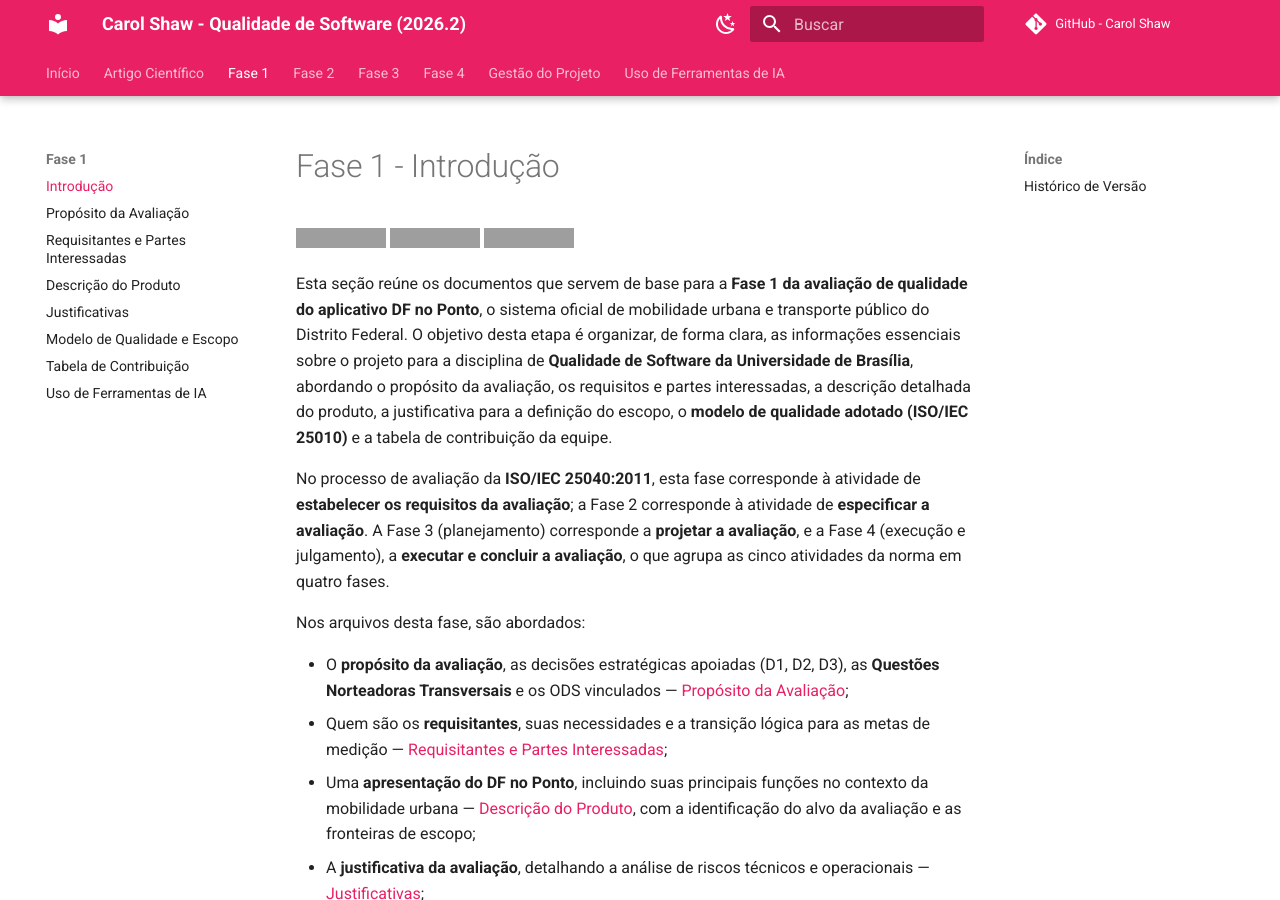
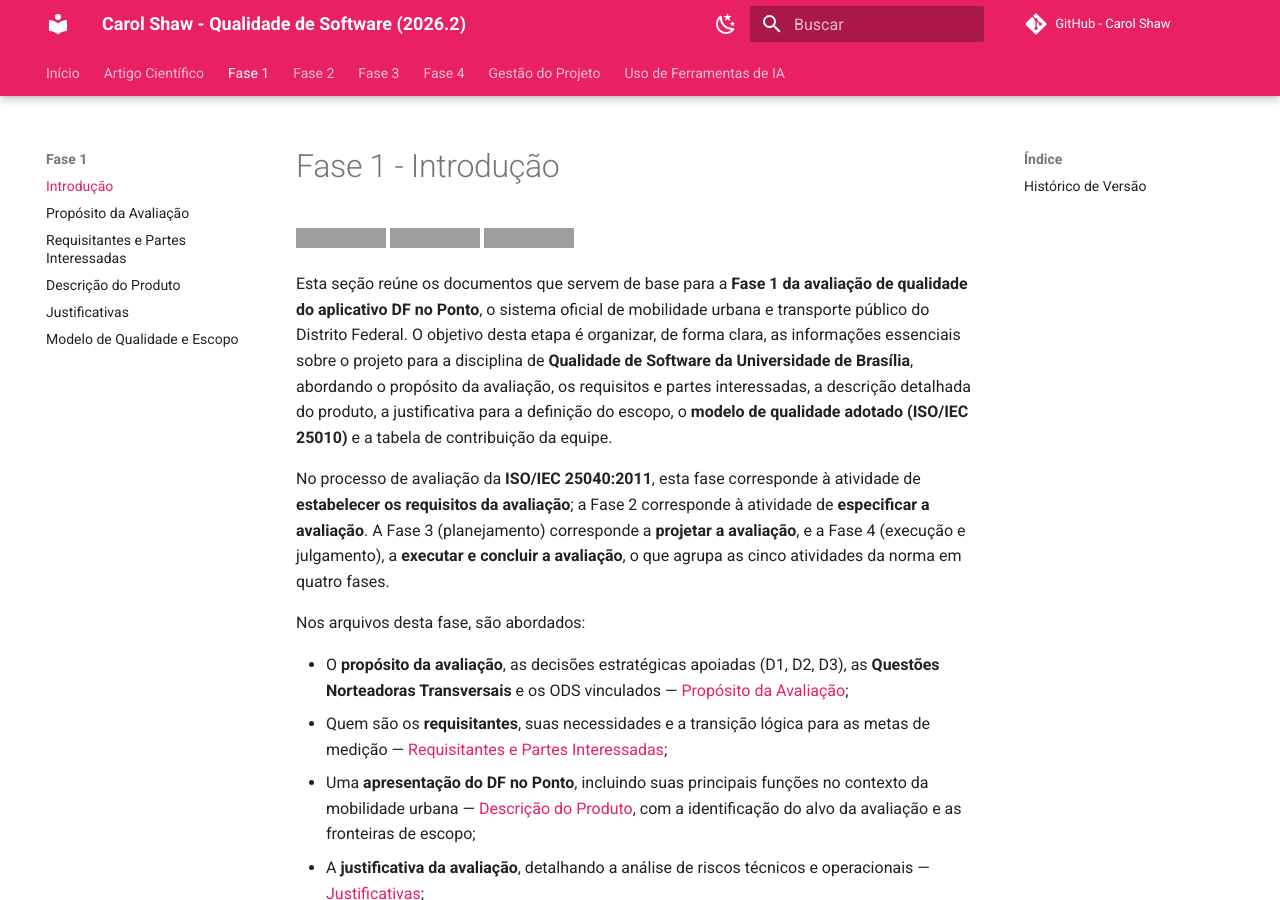
Before and after one commit to FCTE-Qualidade-de-Software-1/2026-2_T02_CAROL_SHAW, an MkDocs documentation site: the page built from docs/fase1/introducao.md, in a window 1280 px wide and 900 px high. Built offline with MkDocs 1.6.1 and Material for MkDocs 9.7.7, drawn with Linux system fonts in a browser that asks for light colours; comment, search, counter and statistics services are not loaded; grey boxes are pictures that could not be loaded.

Commit message:
docs/remoção de abas apagadas #54

```diff
--- a/mkdocs.yml
+++ b/mkdocs.yml
@@ -90,8 +90,6 @@ nav:
       - Descrição do Produto: fase1/3-descricao.md
       - Justificativas: fase1/4-justificativa.md
       - Modelo de Qualidade e Escopo: fase1/5-modelo.md
-      - Tabela de Contribuição: fase1/6-tabela_de_contribuicao.md
-      - Uso de Ferramentas de IA: fase1/7-uso_de_IA.md
 
   - Fase 2:
       - Introdução: fase2/introducao.md
```
